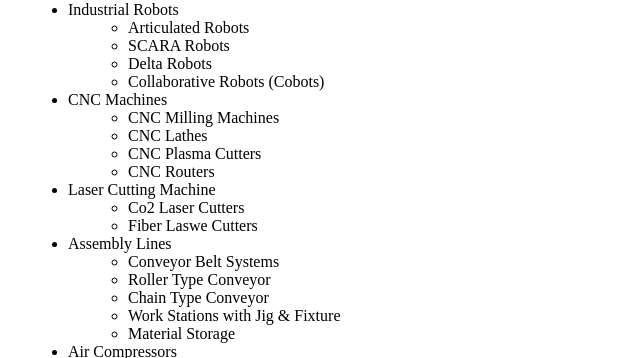
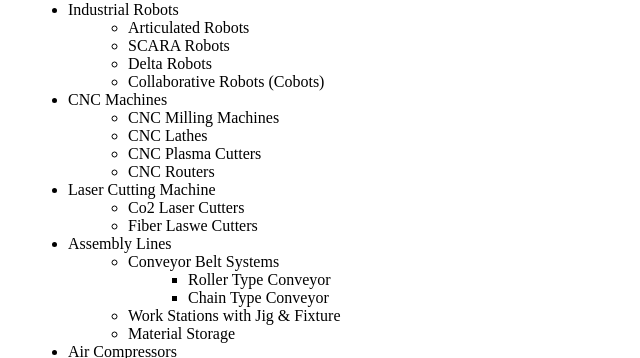
Before and after one commit to Malcom2024/Malcom2024.github.io, a plain HTML site: page html.html in a window 1280 px wide. Shown: the part 79-437 px from the top of the page, without its empty margins (0-640 px from the left). Drawn offline with Linux system fonts and the light colour scheme.

Commit message:
Update html.html

```diff
--- a/html.html
+++ b/html.html
@@ -21,7 +21,6 @@
                 <li>Delta Robots</li>
                 <li>Collaborative Robots (Cobots)</li>
             </ul>
-
         <li>CNC Machines
             <ul>
                 <li>CNC Milling Machines</li>
@@ -29,32 +28,26 @@
                 <li>CNC Plasma Cutters</li>
                 <li>CNC Routers</li>
             </ul>
-
         <li>Laser Cutting Machine
             <ul>
                 <li>Co2 Laser Cutters</li>
                 <li>Fiber Laswe Cutters</li>
             </ul>
-
         <li>Assembly Lines
             <ul>
                 <li>Conveyor Belt Systems</li>
-                    <Li>Roller Type Conveyor</Li>
-                    <Li>Chain Type Conveyor</Li>
+                    <ul>
+                        <li>Roller Type Conveyor</li>
+                        <li>Chain Type Conveyor</li>
+                    </ul>
                 <li>Work Stations with Jig & Fixture</li>
                 <li>Material Storage</li>
             </ul>
-
         <li>Air Compressors
             <ul>
                 <li>Reciprocating Air Compressors</li>
                 <li>Rotary Screw Air Compressors</li>
             </ul>
-
-
-
-
-
         </li>        <!-- Add other equipment categories and subcategories here -->
     </ul>
 
```
